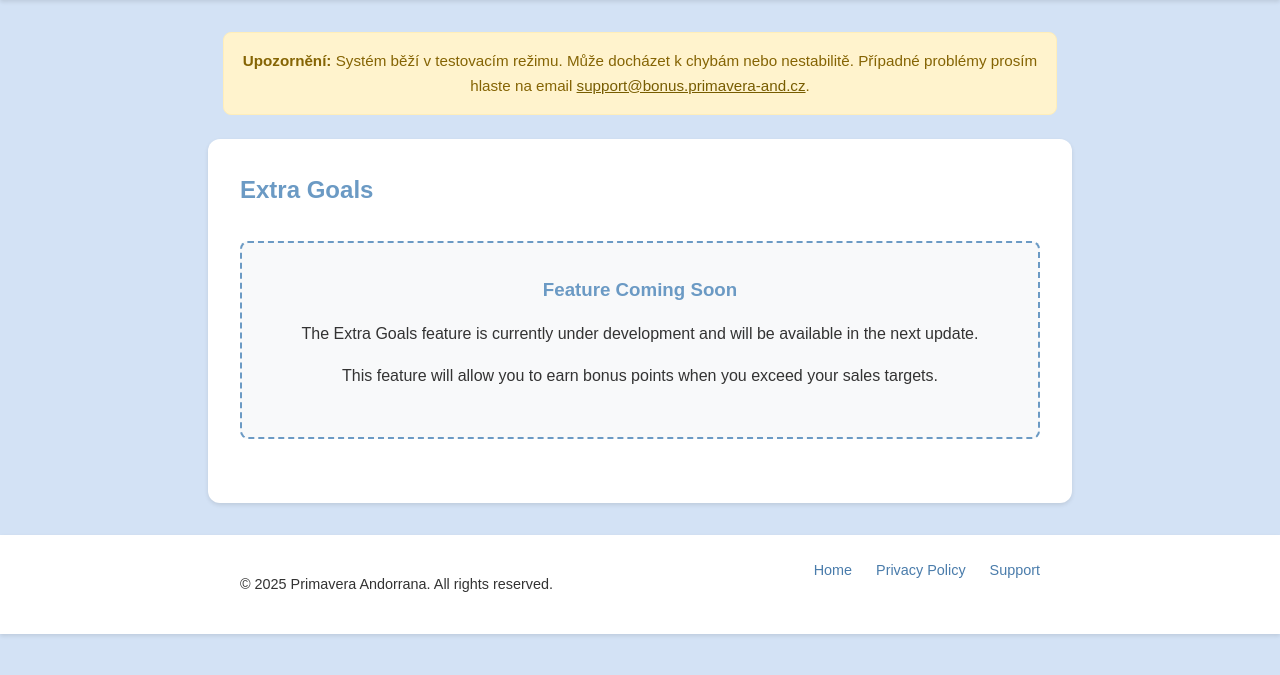
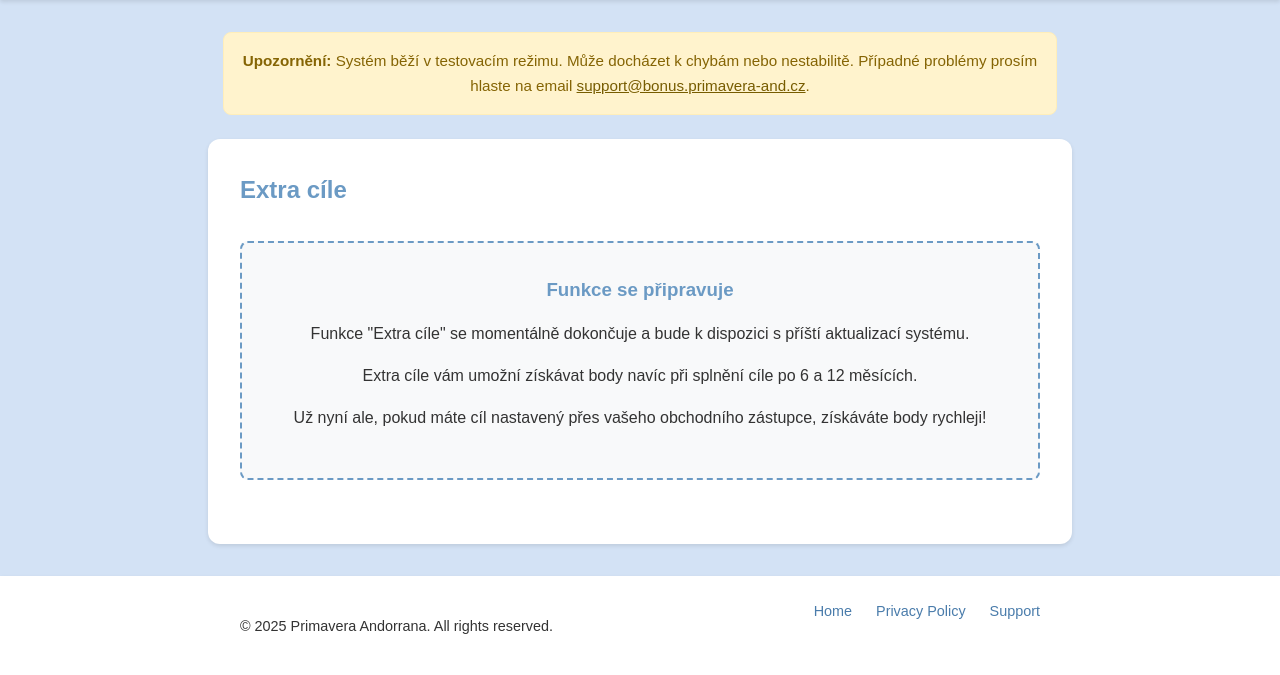
Before and after one commit to fajlajpi/bonus, a Django app: template pa_bonus/templates/extra_goals.html in a window 1280 px wide. Shown: the part 70-745 px from the top of the page. Run offline with Django 5.2, Linux system fonts and the light colour scheme; the template is opened without the code that fills it, so the values that code supplies are empty.

Commit message:
Translated EN to CZ

```diff
--- a/pa_bonus/templates/base.html
+++ b/pa_bonus/templates/base.html
@@ -4,7 +4,7 @@
 <head>
     <meta charset="UTF-8">
     <meta name="viewport" content="width=device-width, initial-scale=1.0">
-    <title>Bonusový program - {% block title %}Welcome{% endblock %}</title>
+    <title>Bonusový program - {% block title %}Vítejte{% endblock %}</title>
     <link rel="stylesheet" href="{% static 'style.css' %}">
 </head>
 <body>
--- a/pa_bonus/templates/extra_goals.html
+++ b/pa_bonus/templates/extra_goals.html
@@ -1,22 +1,23 @@
 {% extends "base.html" %}
 
-{% block title %} Extra Goals {% endblock title %}
+{% block title %} Extra cíle {% endblock title %}
 
 {% block content %}
 <div class="extra-goals-container">
-    <h2>Extra Goals</h2>
+    <h2>Extra cíle</h2>
 
     <div class="under-construction">
-        <h3>Feature Coming Soon</h3>
-        <p>The Extra Goals feature is currently under development and will be available in the next update.</p>
-        <p>This feature will allow you to earn bonus points when you exceed your sales targets.</p>
+        <h3>Funkce se připravuje</h3>
+        <p>Funkce "Extra cíle" se momentálně dokončuje a bude k dispozici s příští aktualizací systému.</p>
+        <p>Extra cíle vám umožní získávat body navíc při splnění cíle po 6 a 12 měsících.</p>
+        <p>Už nyní ale, pokud máte cíl nastavený přes vašeho obchodního zástupce, získáváte body rychleji!</p>
     </div>
 
     {% if user.is_staff or user.groups.all.0.name == "Managers" %}
     <div class="manager-info">
-        <h4>Manager Information</h4>
-        <p>This feature will track client turnover at 6 and 12-month intervals and calculate bonus points based on achieved goals.</p>
-        <p>Clients will receive bonus points worth 50% of their turnover increase, up to a maximum of 20,000 points per year.</p>
+        <h4>Informace pro manažery</h4>
+        <p>Tato funkce bude sledovat obrat klientů za období 6 a 12 měsíců a podle dosaženého obratu oproti základu z minulého roku vyhodnocovat bonusové body.</p>
+        <p>Klienti obdrží bonusové body ve výši 50 % navýšení a maximálně 20.000 bodů za rok (10.000 za pololetí).</p>
     </div>
     {% endif %}
 </div>
```
